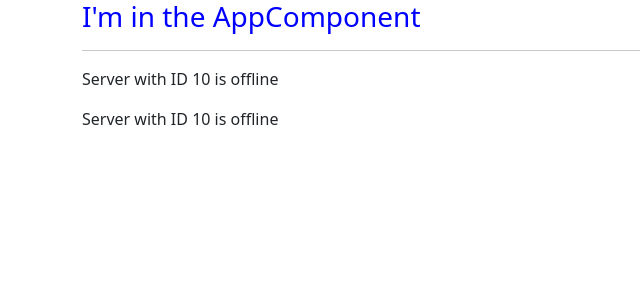
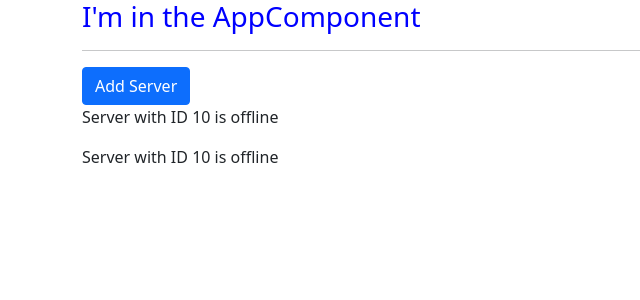
Before and after one commit to Saravana-Angular/angular-my-first-app, an Angular app: page / in a window 1280 px wide. Shown: the top 300 px of the page, without its empty margins (0-640 px from the left). Built offline with nearby package versions, Linux system fonts and the light colour scheme.

Commit message:
property binding implemented

```diff
--- a/src/app/servers/servers.component.html
+++ b/src/app/servers/servers.component.html
@@ -1 +1,3 @@
-<app-server></app-server> <app-server></app-server>
+<button class='btn btn-primary' [disabled]="!allowNewServer">Add Server</button>
+<app-server></app-server>
+<app-server></app-server>
--- a/src/app/servers/servers.component.ts
+++ b/src/app/servers/servers.component.ts
@@ -4,11 +4,18 @@ import { Component, OnInit } from '@angular/core';
   selector: 'app-servers',
   // selector: '[app-servers]',
   // selector: '.app-servers',
-  template: `<app-server></app-server> <app-server></app-server>`,
+  // template: `<app-server></app-server> <app-server></app-server>`,
+  templateUrl: './servers.component.html',
   styleUrls: ['./servers.component.css'],
 })
 export class ServersComponent implements OnInit {
-  constructor() {}
+  allowNewServer = false;
+
+  constructor() {
+    setTimeout(() => {
+      this.allowNewServer = true;
+    }, 5000);
+  }
 
   ngOnInit(): void {}
 }
```
